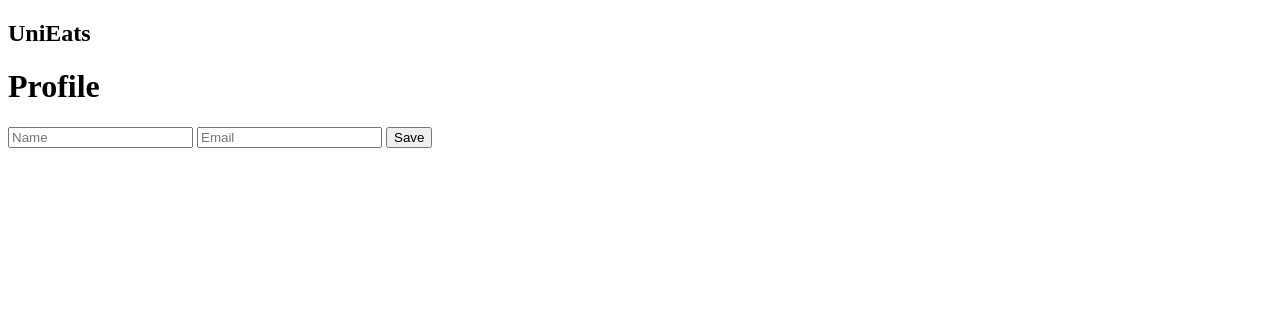
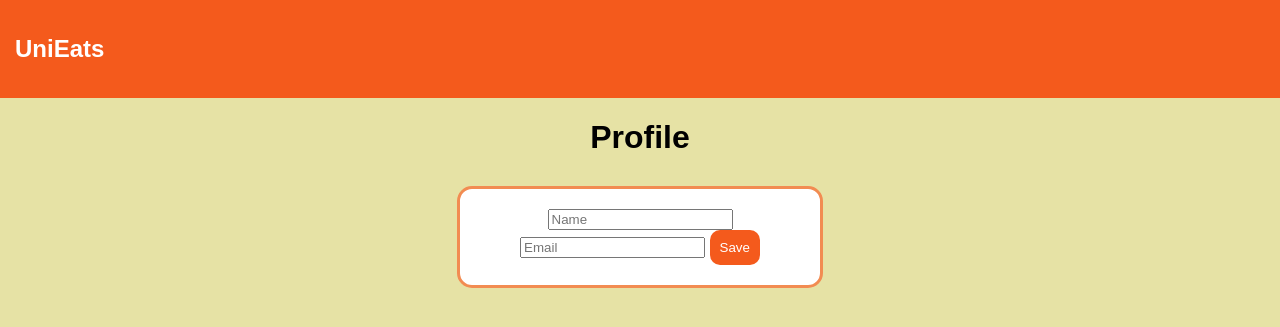
Before and after one commit to ahmed2405089-hue/uni_eat-, a web app: file pages/profile.html in a window 1280 px wide. Shown: the top 327 px of the page. Run offline with its HTML, style and script files only (its server is not run), Linux system fonts and the light colour scheme.

Commit message:
Update profile.html

```diff
--- a/pages/profile.html
+++ b/pages/profile.html
@@ -1,8 +1,10 @@
 <!DOCTYPE html>
 <html>
+
 <head>
-<link rel="stylesheet" href="colors.css">
-<link rel="stylesheet" href="style.css">
+    <link rel="stylesheet" href="../styles/colors.css">
+    <link rel="stylesheet" href="../styles/style.css">
+    <link rel="stylesheet" href="../styles/profile.css">
 </head>
 
 <body>
@@ -20,6 +22,7 @@
         <button onclick="save()">Save</button>
     </div>
 
-<script src="profile.js"></script>
+    <script src="../script/profile.js"></script>
 </body>
+
 </html>
```
Lines whose indentation alone changed are shown as unchanged.
